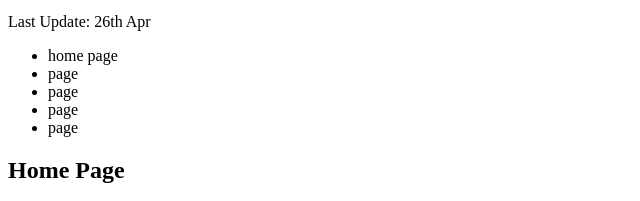
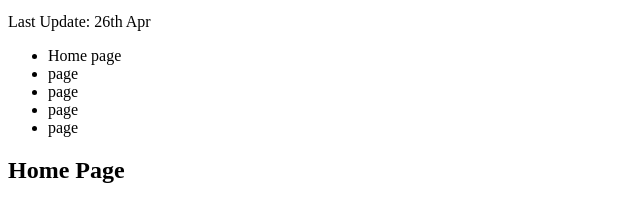
Before and after one commit to mdisumma/cocktail-API, a plain HTML site: page mdisumma.com/index.html in a window 1280 px wide. Shown: the part 166-367 px from the top of the page, 0-640 px from the left. Drawn offline with Linux system fonts and the light colour scheme.

Commit message:
Home page

```diff
--- a/mdisumma.com/index.html
+++ b/mdisumma.com/index.html
@@ -14,7 +14,7 @@
 
 
     <ul>
-        <li>home page</li>
+        <li>Home page</li>
         <li>page</li>
         <li>page</li>
         <li>page</li>
```
